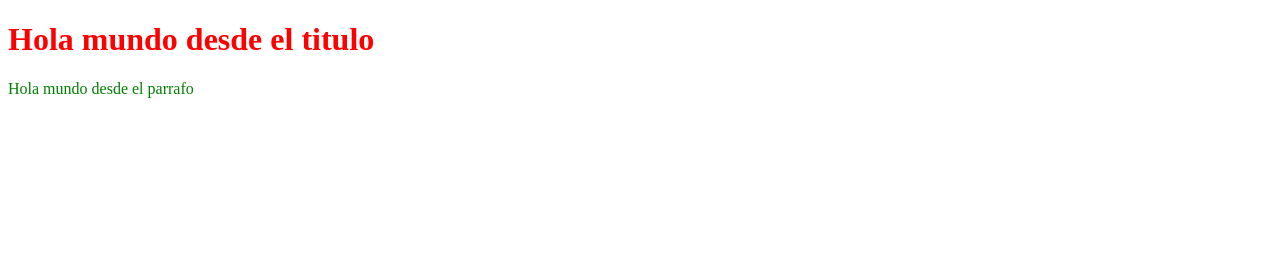
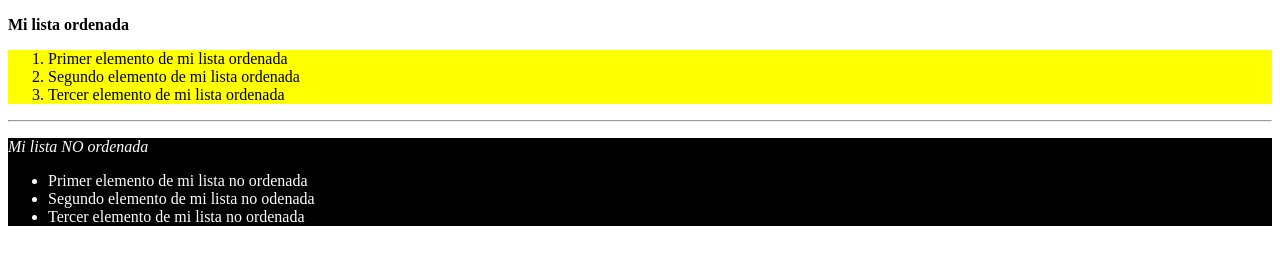
Before and after one commit to jfernand196/Ejercicios-HTML, a plain HTML site: page index.html in a window 1280 px wide. Drawn offline with Linux system fonts and the light colour scheme.

Commit message:
learn more HTML elements

```diff
--- a/index.html
+++ b/index.html
@@ -1,3 +1,5 @@
+<!-- --------------tarea 1--------------------------------------------------------------------------- -->
+<!-- ----------------------------------------------------------------------------------------- -->
 <!-- <!DOCTYPE html>
 <html lang="en">
 <head>
@@ -10,8 +12,9 @@
     <img src="logo.jpg" alt="logo html">
 </body>
 </html> -->
-
-<!DOCTYPE html>
+<!-- ----------------tarea 2------------------------------------------------------------------
+---------------------------------------------------------------------------------- -->
+<!-- <!DOCTYPE html>
 <html lang="en">
 <head>
     <meta charset="UTF-8">
@@ -23,4 +26,34 @@
     <p>Hola mundo desde el parrafo</p>
 
 </body>
+</html> -->
+<!-- -----------------tarea 3------------------------------------------------------------------------
+----------------------------------------------------------------------------------------- -->
+
+<!DOCTYPE html>
+<html lang="en">
+<head>
+    <meta charset="UTF-8">
+     <link rel="stylesheet" href="style.css">
+</head>
+<body>
+    <p><strong>Mi lista ordenada</strong></p>
+    <div class="lista-ordenada">
+    <ol>
+      <li>Primer elemento de mi lista ordenada</li>
+      <li>Segundo elemento de mi lista ordenada</li>
+      <li>Tercer elemento de mi lista ordenada</li>
+    </ol>
+</div>
+    <hr>
+<div class="lista-no-ordenada">
+    <p><em>Mi lista NO ordenada</em></p>
+    <ul>
+        <li>Primer elemento de mi lista no ordenada</li>
+        <li>Segundo elemento de mi lista no odenada</li>
+        <li>Tercer elemento de mi<span id="texto personalizado"> lista no ordenada</span></li>
+    </ul>
+</div>
+
+</body>
 </html>
--- a/style.css
+++ b/style.css
@@ -1,3 +1,12 @@
 
-h1{ color:red}
-p{ color:green}
+
+/* ---------tarea 2-----------------------------------------
+-------------------------------------------------- */
+/* h1 {color: red;}
+p  {color: green}; */
+
+/* ----------tarea 3----------------------------------------
+-------------------------------------------------- */
+.lista-ordenada{ background-color:yellow;color: black;}
+.lista-no-ordenada{ background-color: black; color: white;}
+#texto personalizado{color: red;}
```
